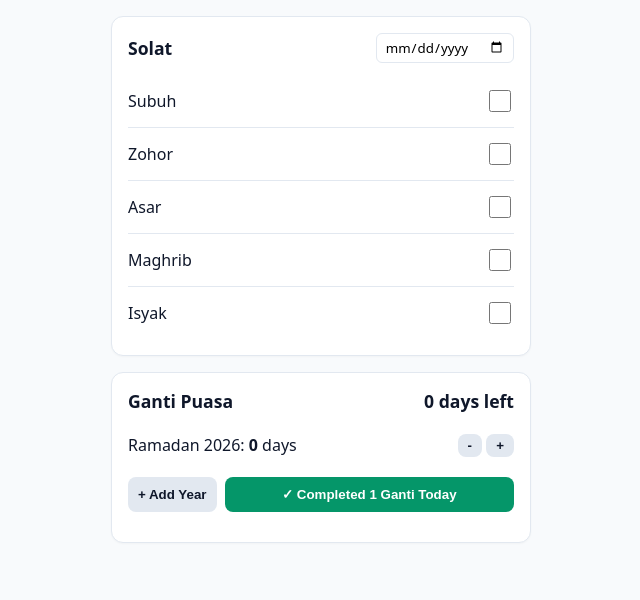
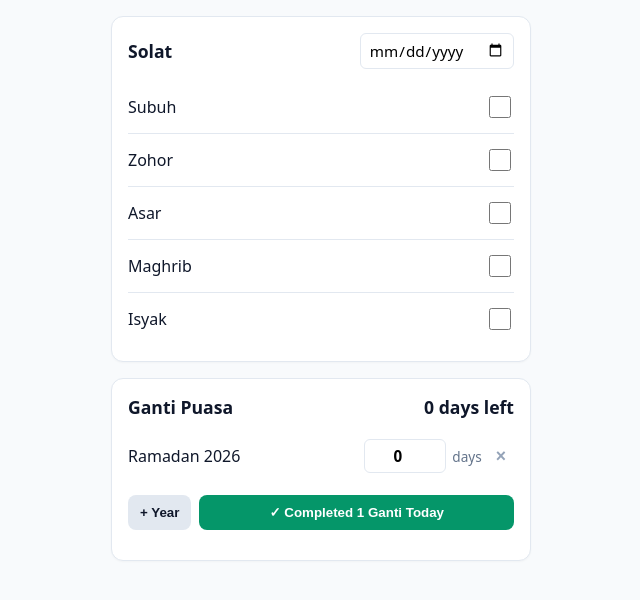
Before and after one commit to juju1125/i-tracker, a plain HTML site: page index.html in a window 1280 px wide. Shown: the whole page, without its empty margins (319-959 px from the left). Drawn offline with Linux system fonts and the light colour scheme.

Commit message:
Refactor index.html for improved structure and features

```diff
--- a/index.html
+++ b/index.html
@@ -14,10 +14,14 @@
     .prayer-item { display: flex; align-items: center; justify-content: space-between; padding: 12px 0; border-bottom: 1px solid var(--border); cursor: pointer; }
     .prayer-item:last-child { border-bottom: none; }
     input[type="checkbox"] { width: 22px; height: 22px; accent-color: var(--accent); cursor: pointer; }
-    input[type="date"] { border: 1px solid var(--border); border-radius: 6px; padding: 4px 8px; font-family: inherit; }
-    .year-row { display: flex; justify-content: space-between; align-items: center; padding: 8px 0; }
+    input[type="date"], input[type="number"] { border: 1px solid var(--border); border-radius: 6px; padding: 6px 8px; font-family: inherit; font-size: 0.95rem; }
+    input[type="number"] { width: 64px; text-align: center; font-weight: 600; }
+    .year-row { display: flex; justify-content: space-between; align-items: center; padding: 8px 0; border-bottom: 1px solid #f1f5f9; }
+    .year-row:last-child { border-bottom: none; }
+    .year-controls { display: flex; align-items: center; gap: 6px; }
     button { background: var(--accent); color: white; border: none; padding: 10px 12px; border-radius: 8px; font-weight: 600; cursor: pointer; }
-    button.sm { padding: 4px 10px; background: #e2e8f0; color: var(--text); }
+    button.sm { padding: 8px 12px; background: #e2e8f0; color: var(--text); }
+    button.del { padding: 4px 8px; background: transparent; color: #94a3b8; font-size: 1.1rem; }
     .log-list { font-size: 0.85rem; color: #64748b; margin-top: 12px; padding-left: 18px; }
   </style>
 </head>
@@ -39,8 +43,8 @@
       <span id="totalOwed">0 days left</span>
     </h2>
     <div id="yearList"></div>
-    <div style="margin-top: 12px; display: flex; gap: 8px;">
-      <button onclick="addYear()" class="sm">+ Add Year</button>
+    <div style="margin-top: 14px; display: flex; gap: 8px;">
+      <button onclick="addYear()" class="sm">+ Year</button>
       <button onclick="logFast()" style="flex: 1;">✓ Completed 1 Ganti Today</button>
     </div>
     <ul id="fastLog" class="log-list"></ul>
@@ -63,9 +67,9 @@
     datePicker.value = localDate;
     datePicker.addEventListener('change', render);
 
-    function save() {
+    function save(shouldRender = true) {
       localStorage.setItem('ibadahTracker', JSON.stringify(data));
-      render();
+      if (shouldRender) render();
     }
 
     function togglePrayer(prayer) {
@@ -75,14 +79,28 @@
       save();
     }
 
-    function updateYear(year, delta) {
-      data.puasa.years[year] = Math.max(0, (data.puasa.years[year] || 0) + delta);
-      save();
+    function setYearDays(year, value) {
+      const num = Math.max(0, parseInt(value) || 0);
+      data.puasa.years[year] = num;
+      save(false);
+      updateTotalOnly();
+    }
+
+    function updateTotalOnly() {
+      const total = Object.values(data.puasa.years).reduce((sum, val) => sum + val, 0);
+      document.getElementById('totalOwed').textContent = `${total} days left`;
     }
 
     function addYear() {
       const y = prompt("Enter Ramadan Year (e.g. 2025):");
-      if (y && !data.puasa.years[y]) { data.puasa.years[y] = 1; save(); }
+      if (y && !data.puasa.years[y]) { data.puasa.years[y] = 0; save(); }
+    }
+
+    function removeYear(year) {
+      if (confirm(`Remove Ramadan ${year}?`)) {
+        delete data.puasa.years[year];
+        save();
+      }
     }
 
     function logFast() {
@@ -104,22 +122,20 @@
         </label>
       `).join('');
 
-      let total = 0;
       document.getElementById('yearList').innerHTML = Object.entries(data.puasa.years)
         .sort(([a], [b]) => a - b)
-        .map(([year, count]) => {
-          total += count;
-          return `
-            <div class="year-row">
-              <span>Ramadan ${year}: <strong>${count}</strong> days</span>
-              <div>
-                <button class="sm" onclick="updateYear('${year}', -1)">-</button>
-                <button class="sm" onclick="updateYear('${year}', 1)">+</button>
-              </div>
-            </div>`;
-        }).join('');
+        .map(([year, count]) => `
+          <div class="year-row">
+            <span>Ramadan ${year}</span>
+            <div class="year-controls">
+              <input type="number" min="0" value="${count}" oninput="setYearDays('${year}', this.value)" onblur="render()">
+              <span style="font-size: 0.85rem; color: #64748b;">days</span>
+              <button class="del" onclick="removeYear('${year}')" title="Delete year">&times;</button>
+            </div>
+          </div>
+        `).join('');
 
-      document.getElementById('totalOwed').textContent = `${total} days left`;
+      updateTotalOnly();
       document.getElementById('fastLog').innerHTML = data.puasa.log
         .slice(0, 5)
         .map(entry => `<li>Fast completed: ${entry}</li>`).join('');
```
